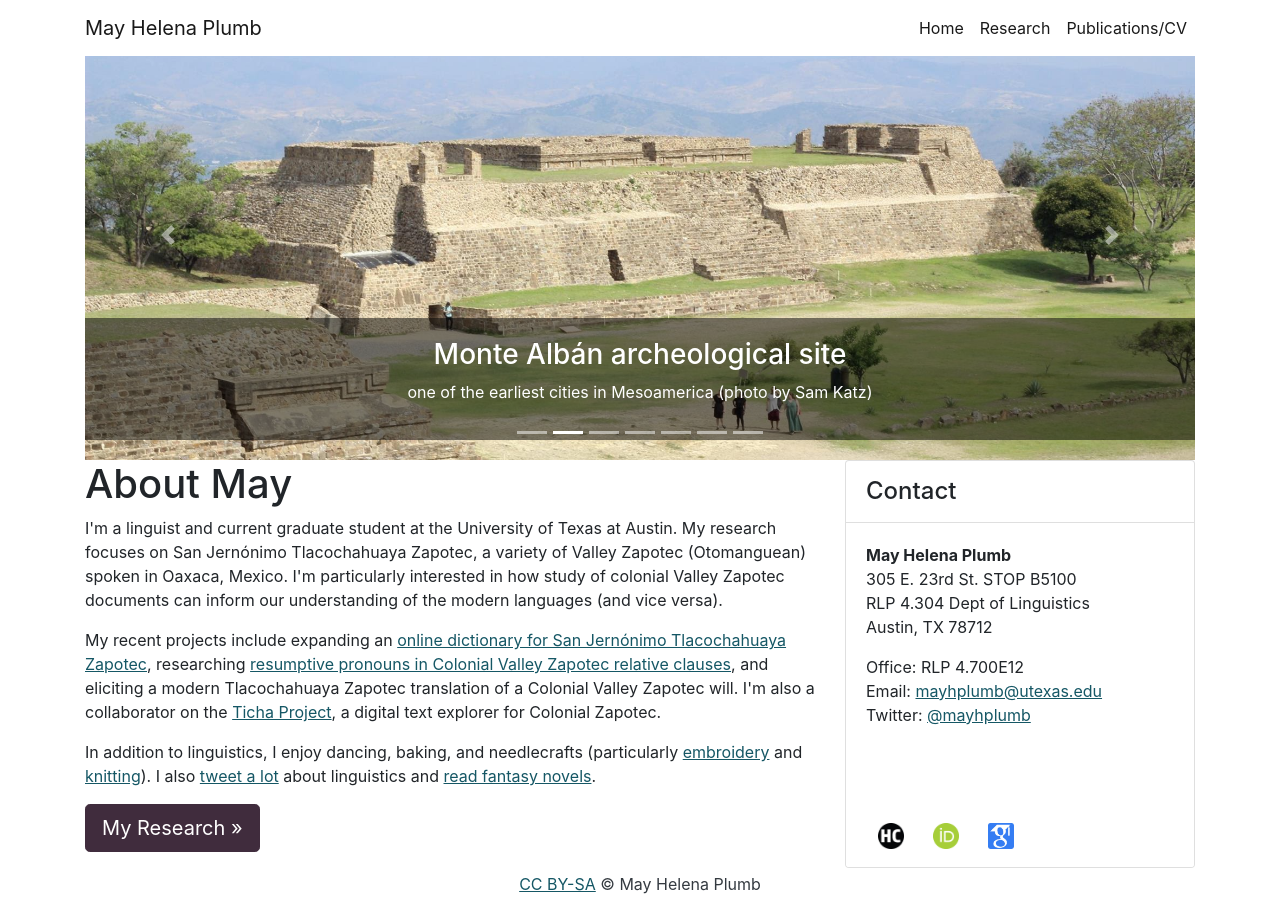
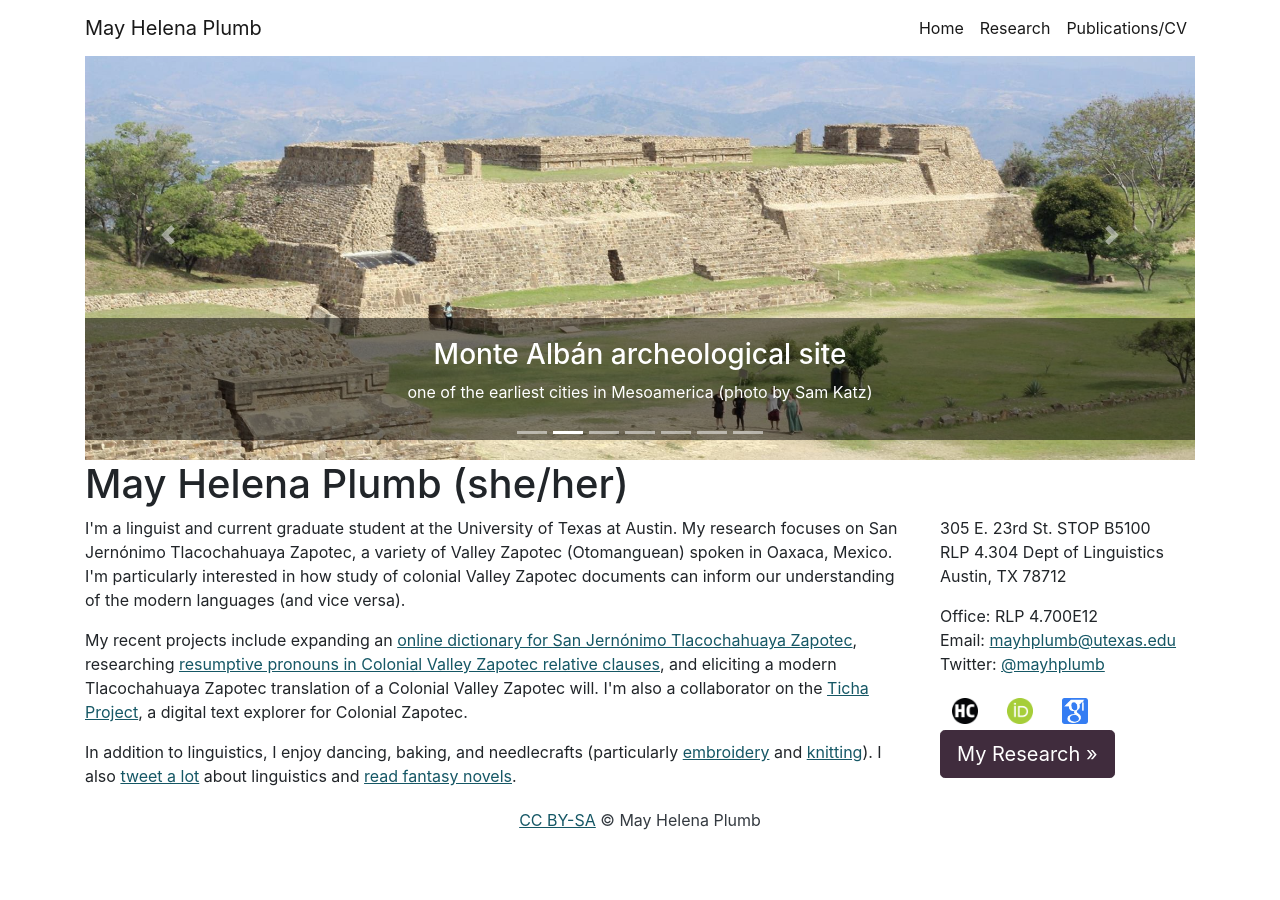
Before and after one commit to mayhplumb/mayhplumb-website, a Jekyll site: the page built from index.html, in a window 1280 px wide and 900 px high, scrolled down 46 px. Built offline with Jekyll 4.4.1, drawn with Linux system fonts in a browser that asks for light colours; after the commit the page ends 900 px from its top, so only the background shows below that.

Commit message:
index re-arrangement

```diff
--- a/index.html
+++ b/index.html
@@ -92,26 +92,24 @@ title: Home
 
 
 <div class="row">
-	<div class="col-lg-8">
-		<h1>About May</h1>
+
+    <div class="col-lg-12">
+        <h1>May Helena Plumb (she/her)</h1>
+    </div>
+
+	<div class="col-lg-9">
         <p>I'm a linguist and current graduate student at the University of Texas at Austin. My research focuses on San Jernónimo Tlacochahuaya Zapotec, a variety of Valley Zapotec (Otomanguean) spoken in Oaxaca, Mexico.  I'm particularly interested in how study of colonial Valley Zapotec documents can inform our understanding of the modern languages (and vice versa).</p>
 
 		<p>My recent projects include expanding an <a target="_blank" href="http://www.talkingdictionary.org/tlacochahuaya">online dictionary for San Jernónimo Tlacochahuaya Zapotec</a>, researching <a target="_blank" href="http://dx.doi.org/10.17613/M6SN0139X">resumptive pronouns in Colonial Valley Zapotec relative clauses</a>, and eliciting a modern Tlacochahuaya Zapotec translation of a Colonial Valley Zapotec will. I'm also a collaborator on the <a target="_blank" href="https://ticha.haverford.edu">Ticha Project</a>, a digital text explorer for Colonial Zapotec.</p>
 
 		<p>In addition to linguistics, I enjoy dancing, baking, and needlecrafts (particularly <a target="_blank" href="https://twitter.com/mayhplumb/status/938551826386911233">embroidery</a> and <a target="_blank" href="https://www.ravelry.com/people/mayhplumb">knitting</a>). I also <a target="_blank" href="https://twitter.com/mayhplumb">tweet a lot</a> about linguistics and <a target="_blank" href="https://www.goodreads.com/user/show/62630290-may-helena-plumb">read fantasy novels</a>.</p>
 		<!-- May Helena Plumb is a graduate student in linguistics at the University of Texas at Austin. Her research focuses on ... -->
-		<p>
-			<a class="btn btn-primary btn-lg" href="research.html">My Research &raquo;</a>
-		</p>
+
 	</div>
 
-	<div class="col-lg-4">
-		<div class="card">
-			<h4 class="card-title">Contact</h4>
-			<div class="card-body">
+    <div class="col-lg-3">
         <address>
-					<strong>May Helena Plumb</strong>
-					<br>305 E. 23rd St. STOP B5100
+           305 E. 23rd St. STOP B5100
            <br>RLP 4.304 Dept of Linguistics
            <br>Austin, TX 78712
        </address>
@@ -121,14 +119,18 @@ title: Home
            <a href="mailto:#">mayhplumb@utexas.edu</a>
            <br>Twitter: <a target="_blank" href="https://twitter.com/mayhplumb">@mayhplumb</a>
        </address>
-			</div>
-			<div class="card-footer contactimages">
+
+       <div class="contactimages">
         <a target="_blank"  href="https://hcommons.org/members/mayhplumb/"><img src="img/humcom.jpg" alt="Click to go to my Humanities Commons profile" title="Find me at Humanities Commons"></a>
         <a target="_blank"  href="http://orcid.org/0000-0001-5178-080X"><img src="img/orcid.png" alt="Click to go to my ORCID Record" title="Find me on ORCID"></a>
         <a target="_blank"  href="https://scholar.google.com/citations?user=v7G9PhMAAAAJ"><img src="img/googlescholar.jpg" alt="Click to go to my Google Scholar profile" title="Find me on Google Scholar"></a>
     </div>
+    <p>
+        <a class="btn btn-primary btn-lg" href="research.html">My Research &raquo;</a>
+    </p>
     </div>
-	</div>
+
+
 </div> <!-- /.row -->
 
 
```
Lines whose indentation alone changed are shown as unchanged.
